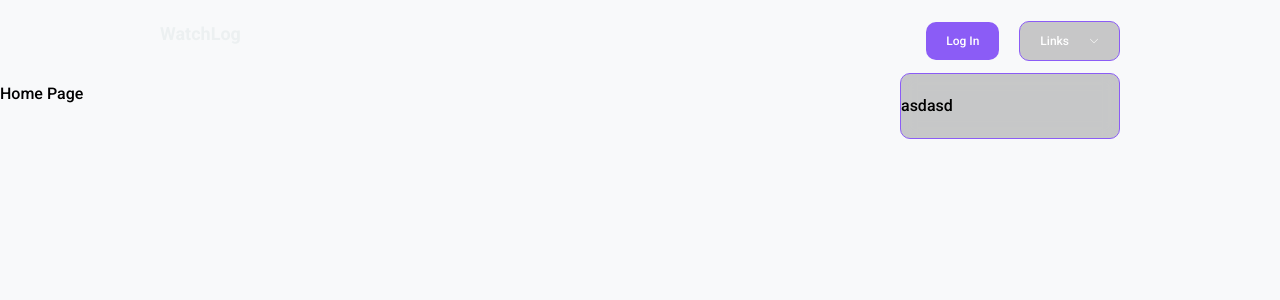
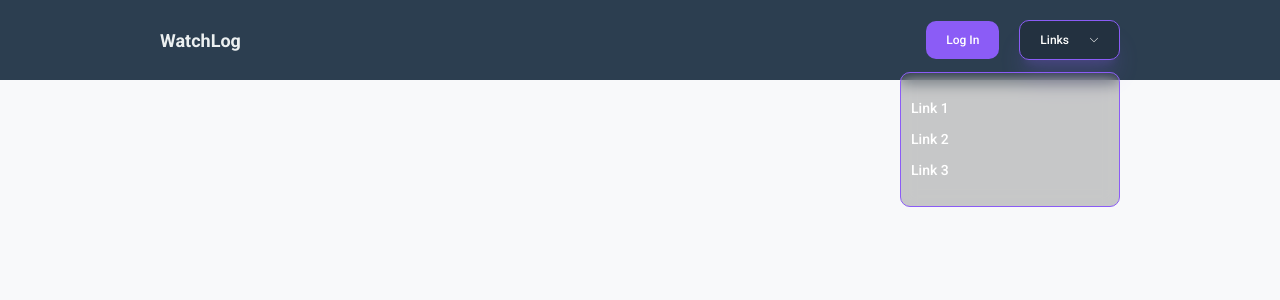
Before and after one commit to tasha-dev/watchlog, a Next.js app: page / in a window 1280 px wide. Both pictures are taken after a click on the button "Links". Shown: the top 300 px of the page. Built offline with nearby package versions, Linux system fonts and the light colour scheme.

Commit message:
added some more styles in header

```diff
--- a/chunk/dropdown/dropdownComponent.tsx
+++ b/chunk/dropdown/dropdownComponent.tsx
@@ -27,17 +27,17 @@ export default function DropdownComponent({title, children}:propsType):ReactNode
             : setOpened(true);
         }}
         data-opened={opened}
-        className="px-[20px] transition-all duration-500 py-[10px] rounded-[10px] bg-black/20 flex items-center justify-between text-[12px] text-white border data-[opened='true']:border-violet-500 data-[opened='false']:border-transparent"
+        className="px-[20px] transition-all duration-500 py-[10px] rounded-[10px] bg-black/20 flex items-center justify-between text-[12px] text-white border data-[opened='true']:border-violet-500 data-[opened='false']:border-transparent shadow-xl data-[opened='true']:shadow-violet-500/20 data-[opened='false']:shadow-transparent"
       >
         {title}
         <i className="ml-[20px] tex-text-white"><IconComponent size={10} name="chev-down" /></i>
       </button>
-      <div
+      <ul
         data-opened={opened}
-        className="absolute top-[130%] transition-all duration-500 origin-top-right right-0 bg-black/20 py-[20px] rounded-[10px] backdrop-blur w-[220px] border border-violet-500 data-[opened='false']:scale-0 data-[opened='false']:opacity-0 data-[opened='true']:scale-100 data-[opened='true']:opacity-100"
+        className="absolute top-[130%] transition-all duration-500 origin-top-right right-0 bg-black/20 py-[20px] rounded-[10px] backdrop-blur w-[220px] border border-violet-500 data-[opened='false']:scale-90 data-[opened='false']:opacity-0 data-[opened='true']:scale-100 data-[opened='true']:opacity-100"
       >
         {children}
-      </div>
+      </ul>
     </div>
   );
 }
--- /dev/null
+++ b/chunk/dropdown/dropdownLinkComponent.tsx
@@ -0,0 +1,25 @@
+// Codes by mahdi tasha
+// Importing part
+import { ReactNode } from "react";
+import Link from "next/link";
+
+// Defining type of props
+interface propsType {
+  link: string;
+  children: ReactNode;
+}
+
+// creating and exporting the links in dropdown component as default
+export default function DropDownLinkComponent({link, children}:propsType):ReactNode {
+  // Returning JSX
+  return (
+   <li>
+     <Link
+        href={link}
+        className="px-[10px] py-[5px] bg-transparent text-white w-full block truncate transition-all duration-500 hover:bg-black/30 text-[14px] font-normal"
+      >
+        {children}
+      </Link>
+   </li>
+  );
+}
--- a/chunk/titleComponent.tsx
+++ b/chunk/titleComponent.tsx
@@ -7,16 +7,18 @@ interface propsType {
   tier: 1 | 2 | 3;
   theme: 'light' | 'dark';
   children: ReactNode;
+  noMargin?: boolean;
 }
 
 // Creating and exporting the title component as default
-export default function TitleComponent({tier, theme, children}:propsType):ReactNode {
+export default function TitleComponent({tier, theme, children, noMargin}:propsType):ReactNode {
   // Conditional rendering
   if (tier === 1) {
     return (
       <h1
         data-theme={theme}
-        className="lg:text-[18px] text-[14px] font-bold lg:mb-[15px] mb-[10px] data-[theme='light']:text-lightText data-[theme='dark']:text-darkText"
+        data-has-margin={(noMargin === false)}
+        className="lg:text-[18px] text-[14px] font-bold lg:data-[has-margin='true']:mb-[15px] data-[has-margin='true']:mb-[10px] data-[theme='light']:text-lightText data-[theme='dark']:text-darkText"
       >
         {children}
       </h1>
@@ -25,19 +27,21 @@ export default function TitleComponent({tier, theme, children}:propsType):ReactN
     return (
       <h3
         data-theme={theme}
-        className="lg:text-[14px] text-[12px] font-normal lg:mb-[10px] mb-[5px] data-[theme='light']:text-lightText data-[theme='dark']:text-darkText"
+        data-has-margin={(noMargin === false)}
+        className="lg:text-[14px] text-[12px] font-normal lg:data-[has-margin='true']:mb-[10px] data-[has-margin='true']:mb-[5px] data-[theme='light']:text-lightText data-[theme='dark']:text-darkText"
       >
         {children}
       </h3>
     );
   } else {
     return (
-      <h3
+      <h6
         data-theme={theme}
-        className="lg:text-[12px] text-[10px] font-light lg:mb-[5px] mb-[2px] data-[theme='light']:text-lightText data-[theme='dark']:text-darkText"
+        data-has-margin={(noMargin === false)}
+        className="lg:text-[12px] text-[10px] font-light lg:data-[has-margin='true']:mb-[5px] data-[has-margin='true']:mb-[2px] data-[theme='light']:text-lightText data-[theme='dark']:text-darkText"
       >
         {children}
-      </h3>
+      </h6>
     );
   }
 }
--- a/component/headerComponent.tsx
+++ b/component/headerComponent.tsx
@@ -5,18 +5,21 @@ import ContainerComponent from "@/chunk/containerComponent";
 import TitleComponent from "@/chunk/titleComponent";
 import ButtonComponent from "@/chunk/buttonComponent";
 import DropdownComponent from "@/chunk/dropdown/dropdownComponent";
+import DropDownLinkComponent from "@/chunk/dropdown/dropdownLinkComponent";
 
 // Creating and exporting header component as default
 export default function HeaderComponent():ReactNode {
   // Returning JSX
   return (
-    <header>
+    <header className="bg-darkBg fixed top-0 left-0 w-full z-20">
       <ContainerComponent size="large" className="flex items-center justify-between gap-[20px]">
-        <TitleComponent tier={1} theme="dark">WatchLog</TitleComponent>
+        <TitleComponent noMargin tier={1} theme="dark">WatchLog</TitleComponent>
         <div className="flex items-center justify-between gap-[20px]">
           <ButtonComponent link="/login">Log In</ButtonComponent>
           <DropdownComponent title="Links">
-            asdasd
+            <DropDownLinkComponent link="#">Link 1</DropDownLinkComponent>
+            <DropDownLinkComponent link="#">Link 2</DropDownLinkComponent>
+            <DropDownLinkComponent link="#">Link 3</DropDownLinkComponent>
           </DropdownComponent>
         </div>
       </ContainerComponent>
```
